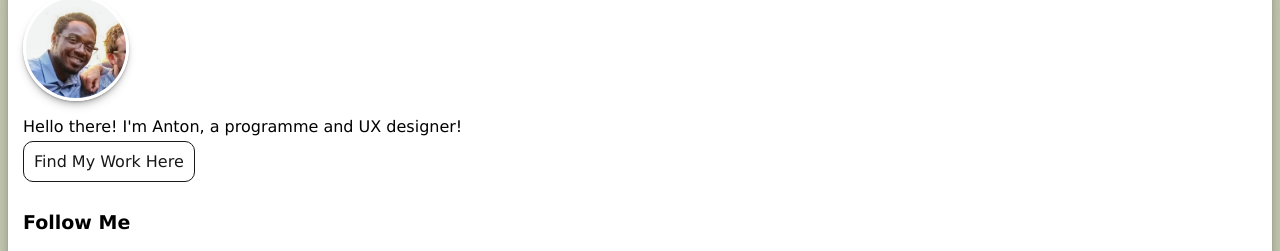
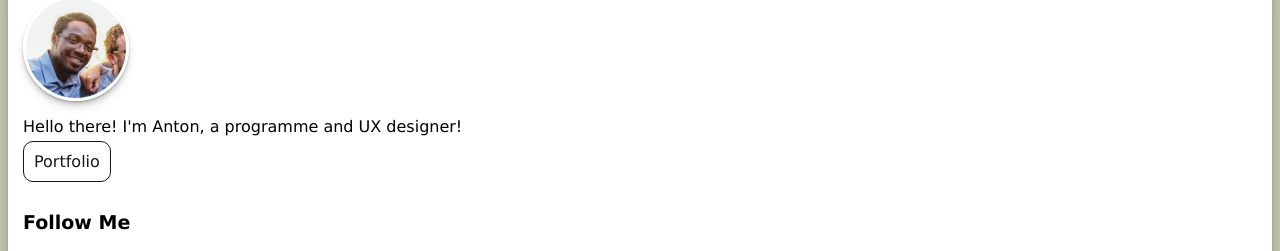
Before and after one commit to JacqSiir/profile, a plain HTML site: page index.html in a window 1280 px wide. Shown: the part 96-347 px from the top of the page. Drawn offline with Linux system fonts and the light colour scheme.

Commit message:
make my profile prettier

```diff
--- a/index.html
+++ b/index.html
@@ -20,7 +20,7 @@
           <p>Hello there! I'm Anton, a programme and UX designer!</p>
         </div>
         <div class="profile-web-link">
-          <a href="#" id="webLink">Find My Work Here</a>
+          <a href="#" id="webLink">Portfolio</a>
         </div>
       </div>
 
```
